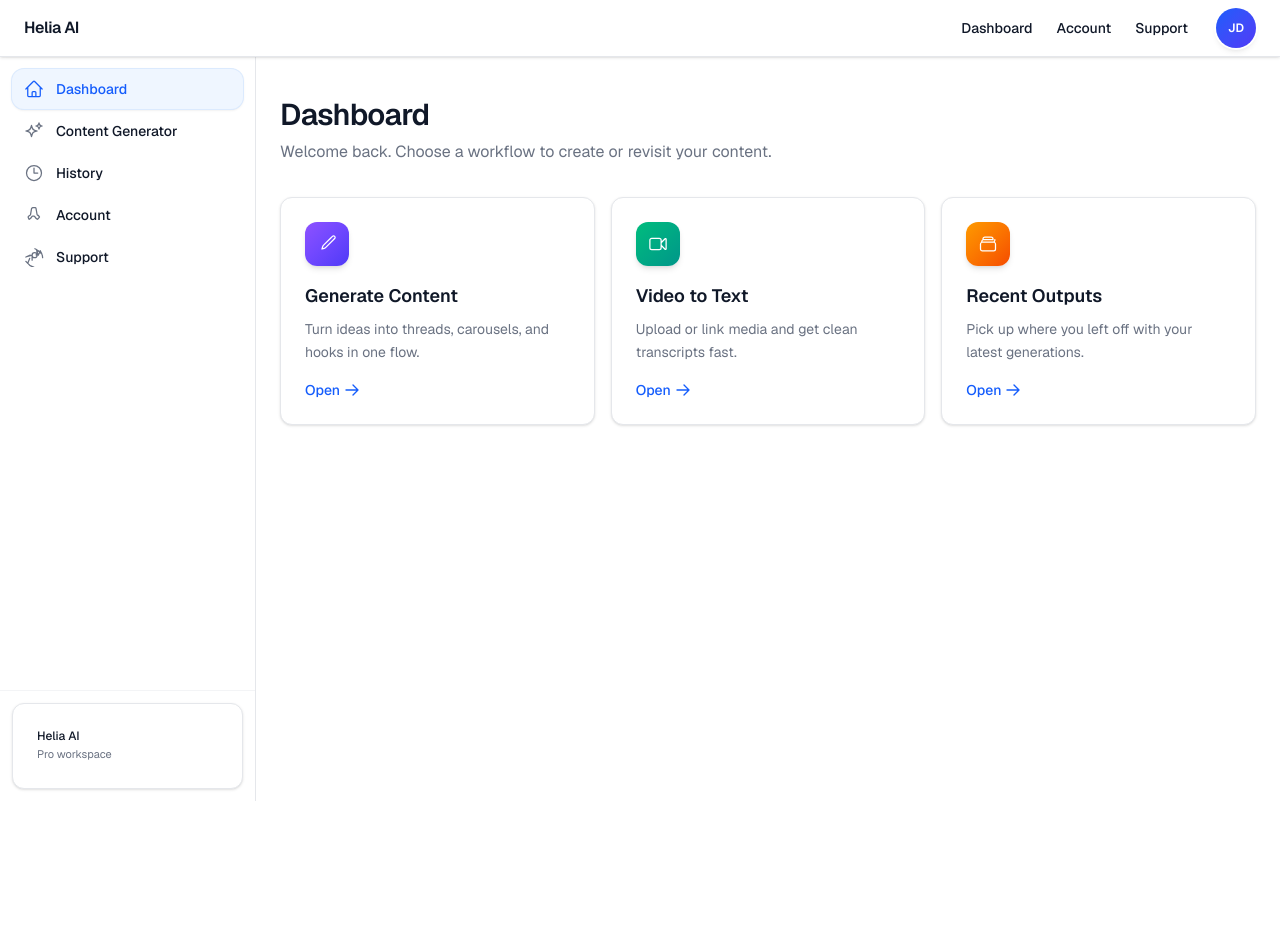
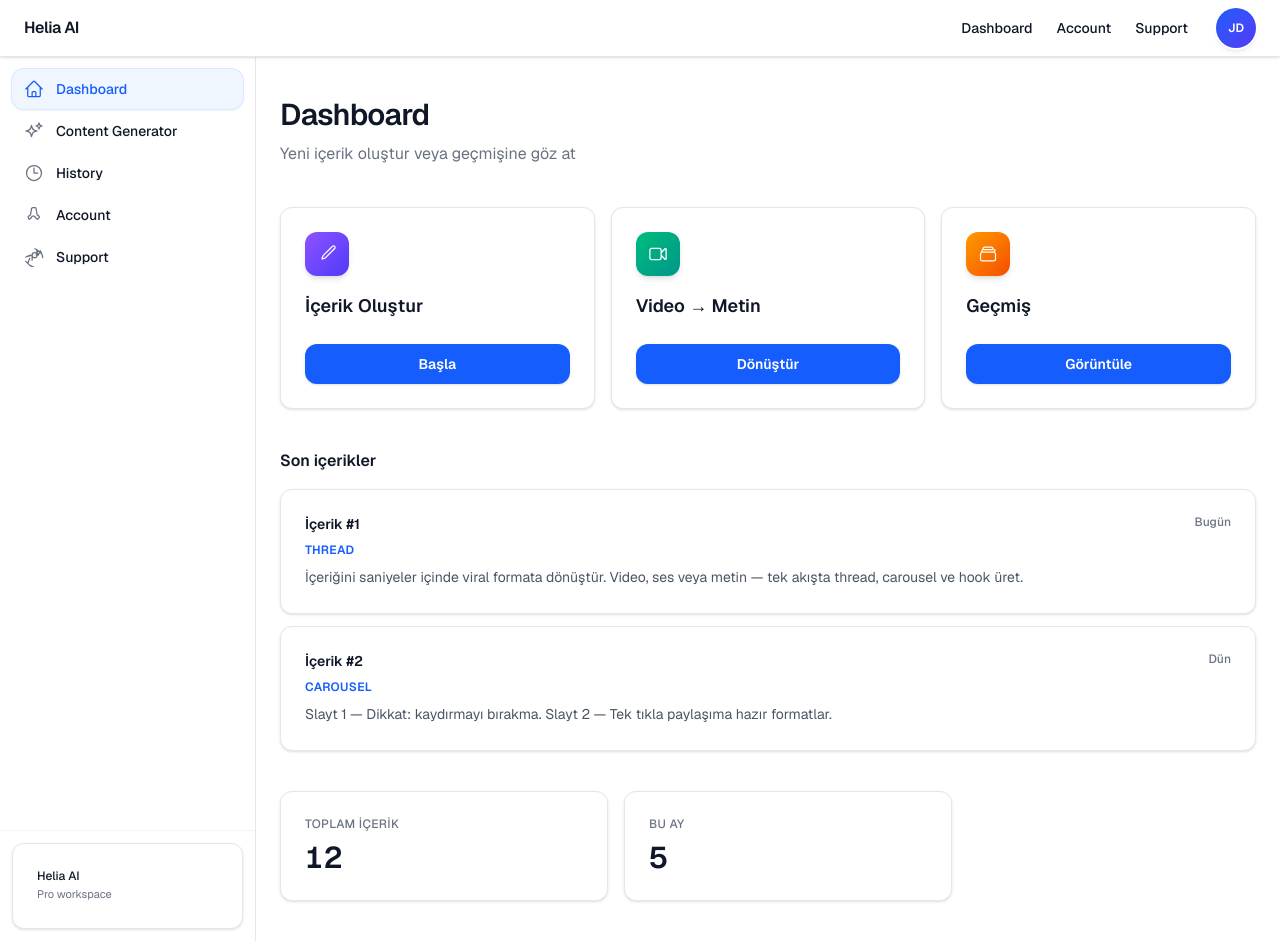
Before and after one commit to heliaaidijitalajans-hash/helia-content-repurposer, a Next.js app: page /dashboard in a window 1280 px wide. Before the commit the page ends 801 px from the top, so only its background shows below. Built offline with nearby package versions, Linux system fonts and the light colour scheme; no server answers.

Commit message:
tüm proje

```diff
--- a/app/dashboard/page.tsx
+++ b/app/dashboard/page.tsx
@@ -1,107 +1,209 @@
 import Link from "next/link";
+import { getHistoryItems } from "@/lib/history/get-history-items";
+import { getDashboardHomePageCopy } from "@/lib/dashboard/load-copy";
+import { getDashboardStatsPlaceholder } from "@/lib/dashboard/stats-placeholder";
 import { lightCardClass } from "@/lib/ui/saas-card";
 
-const cards = [
+const cardBase = `${lightCardClass} shadow-sm transition hover:shadow-md`;
+
+function itemTitle(template: string, number: number) {
+  return template.replace("{number}", String(number));
+}
+
+export default async function DashboardPage() {
+  const copy = await getDashboardHomePageCopy();
+  const stats = getDashboardStatsPlaceholder();
+  const historySlice = getHistoryItems().slice(0, 2);
+  const dateLabels = [copy.dateToday, copy.dateYesterday] as const;
+  const recentRows = historySlice.map((item, i) => ({
+    ...item,
+    dateLabel: dateLabels[i] ?? copy.dateToday,
+  }));
+
+  const quickCards = [
     {
-    title: "Generate Content",
-    description: "Turn ideas into threads, carousels, and hooks in one flow.",
-    href: "/dashboard/content",
+      title: copy.quickCreateTitle,
+      cta: copy.quickCreateCta,
+      href: "/dashboard/content" as const,
       accent: "from-violet-500 to-indigo-600",
-    icon: IconPen,
+      Icon: IconPen,
     },
     {
-    title: "Video to Text",
-    description: "Upload or link media and get clean transcripts fast.",
-    href: "/dashboard/content",
+      title: copy.quickVideoTitle,
+      cta: copy.quickVideoCta,
+      href: "/dashboard/content" as const,
       accent: "from-emerald-500 to-teal-600",
-    icon: IconFilm,
+      Icon: IconFilm,
     },
     {
-    title: "Recent Outputs",
-    description: "Pick up where you left off with your latest generations.",
-    href: "/history",
+      title: copy.quickHistoryTitle,
+      cta: copy.quickHistoryCta,
+      href: "/history" as const,
       accent: "from-amber-500 to-orange-600",
-    icon: IconStack,
+      Icon: IconStack,
     },
   ] as const;
 
-export default function DashboardPage() {
   return (
-    <div className="space-y-8">
-      <div>
+    <div className="space-y-10">
+      <header>
         <h1 className="text-2xl font-semibold tracking-tight text-gray-900 sm:text-3xl">
-          Dashboard
+          {copy.title}
         </h1>
-        <p className="mt-1.5 max-w-2xl text-sm leading-relaxed text-gray-500 sm:text-base">
-          Welcome back. Choose a workflow to create or revisit your content.
+        <p className="mt-2 max-w-2xl text-sm leading-relaxed text-gray-500 sm:text-base">
+          {copy.subtitle}
         </p>
-      </div>
+      </header>
 
+      <section aria-labelledby="dashboard-quick-heading">
+        <h2
+          id="dashboard-quick-heading"
+          className="sr-only"
+        >
+          {copy.quickTitle}
+        </h2>
         <ul className="grid gap-4 sm:grid-cols-2 lg:grid-cols-3">
-        {cards.map(
-          ({ title, description, href, accent, icon: Icon }) => (
+          {quickCards.map(({ title, cta, href, accent, Icon }) => (
             <li key={title}>
-              <Link
-                href={href}
-                className={`group relative flex h-full flex-col overflow-hidden transition hover:shadow-md ${lightCardClass}`}
+              <div
+                className={`flex h-full flex-col ${cardBase}`}
               >
                 <div
-                  className={`mb-4 inline-flex h-11 w-11 items-center justify-center rounded-xl bg-gradient-to-br ${accent} text-white shadow-md transition group-hover:scale-105`}
+                  className={`inline-flex h-11 w-11 items-center justify-center rounded-xl bg-gradient-to-br ${accent} text-white shadow-md`}
                 >
                   <Icon className="h-5 w-5" />
                 </div>
-                <h2 className="text-lg font-semibold text-gray-900">
+                <h3 className="mt-4 text-lg font-semibold text-gray-900">
                   {title}
+                </h3>
+                <div className="flex-1" />
+                <Link
+                  href={href}
+                  className="mt-6 inline-flex w-full justify-center rounded-xl bg-blue-600 px-4 py-2.5 text-sm font-semibold text-white shadow-sm transition hover:bg-blue-700 sm:w-auto"
+                >
+                  {cta}
+                </Link>
+              </div>
+            </li>
+          ))}
+        </ul>
+      </section>
+
+      <section aria-labelledby="dashboard-recent-heading">
+        <h2
+          id="dashboard-recent-heading"
+          className="text-base font-semibold text-gray-900"
+        >
+          {copy.recentTitle}
         </h2>
-                <p className="mt-2 flex-1 text-sm leading-relaxed text-gray-500">
-                  {description}
+        <ul className="mt-4 space-y-3">
+          {recentRows.map((item) => {
+            const typeLabel =
+              item.type === "thread" ? copy.typeThread : copy.typeCarousel;
+            return (
+              <li key={item.id}>
+                <Link
+                  href="/history"
+                  className={`block ${cardBase}`}
+                >
+                  <div className="flex flex-wrap items-start justify-between gap-2">
+                    <h3 className="text-sm font-semibold text-gray-900">
+                      {itemTitle(copy.itemTitle, item.number)}
+                    </h3>
+                    <span className="text-xs font-medium text-gray-500">
+                      {item.dateLabel}
+                    </span>
+                  </div>
+                  <p className="mt-2 text-xs font-semibold uppercase tracking-wide text-blue-600">
+                    {typeLabel}
                   </p>
-                <span className="mt-4 inline-flex items-center text-sm font-medium text-blue-600 transition group-hover:gap-1">
-                  Open
+                  <p className="mt-2 line-clamp-2 text-sm leading-relaxed text-gray-600">
+                    {item.preview}
+                  </p>
+                </Link>
+              </li>
+            );
+          })}
+        </ul>
+      </section>
+
+      <section aria-label={`${copy.statsTotalLabel}, ${copy.statsMonthLabel}`}>
+        <div className="grid gap-4 sm:grid-cols-2 lg:max-w-2xl">
+          <div className={cardBase}>
+            <p className="text-xs font-medium uppercase tracking-wide text-gray-500">
+              {copy.statsTotalLabel}
+            </p>
+            <p className="mt-2 text-3xl font-semibold tabular-nums text-gray-900">
+              {stats.total}
+            </p>
+          </div>
+          <div className={cardBase}>
+            <p className="text-xs font-medium uppercase tracking-wide text-gray-500">
+              {copy.statsMonthLabel}
+            </p>
+            <p className="mt-2 text-3xl font-semibold tabular-nums text-gray-900">
+              {stats.thisMonth}
+            </p>
+          </div>
+        </div>
+      </section>
+    </div>
+  );
+}
+
+function IconPen(props: { className?: string }) {
+  return (
     <svg
-                    className="ml-1 h-4 w-4 transition-transform group-hover:translate-x-0.5"
+      className={props.className}
       fill="none"
       viewBox="0 0 24 24"
-                    strokeWidth={2}
+      strokeWidth={1.5}
       stroke="currentColor"
       aria-hidden
     >
       <path
         strokeLinecap="round"
         strokeLinejoin="round"
-                      d="M13.5 4.5 21 12m0 0-7.5 7.5M21 12H3"
+        d="m16.862 4.487 1.687-1.688a1.875 1.875 0 1 1 2.652 2.652L10.582 16.07a4.5 4.5 0 0 1-1.897 1.13L6 18l.8-2.685a4.5 4.5 0 0 1 1.129-1.897l8.932-8.931Z"
       />
-                  </svg>
-                </span>
-              </Link>
-            </li>
-          ),
-        )}
-      </ul>
-    </div>
-  );
-}
-
-function IconPen(props: { className?: string }) {
-  return (
-    <svg className={props.className} fill="none" viewBox="0 0 24 24" strokeWidth={1.5} stroke="currentColor" aria-hidden>
-      <path strokeLinecap="round" strokeLinejoin="round" d="m16.862 4.487 1.687-1.688a1.875 1.875 0 1 1 2.652 2.652L10.582 16.07a4.5 4.5 0 0 1-1.897 1.13L6 18l.8-2.685a4.5 4.5 0 0 1 1.129-1.897l8.932-8.931Z" />
     </svg>
   );
 }
 
 function IconFilm(props: { className?: string }) {
   return (
-    <svg className={props.className} fill="none" viewBox="0 0 24 24" strokeWidth={1.5} stroke="currentColor" aria-hidden>
-      <path strokeLinecap="round" strokeLinejoin="round" d="m15.75 10.5 4.72-4.72a.75.75 0 0 1 1.28.53v11.38a.75.75 0 0 1-1.28.53l-4.72-4.72M4.5 18.75h9a2.25 2.25 0 0 0 2.25-2.25v-9a2.25 2.25 0 0 0-2.25-2.25h-9A2.25 2.25 0 0 0 2.25 7.5v9a2.25 2.25 0 0 0 2.25 2.25Z" />
+    <svg
+      className={props.className}
+      fill="none"
+      viewBox="0 0 24 24"
+      strokeWidth={1.5}
+      stroke="currentColor"
+      aria-hidden
+    >
+      <path
+        strokeLinecap="round"
+        strokeLinejoin="round"
+        d="m15.75 10.5 4.72-4.72a.75.75 0 0 1 1.28.53v11.38a.75.75 0 0 1-1.28.53l-4.72-4.72M4.5 18.75h9a2.25 2.25 0 0 0 2.25-2.25v-9a2.25 2.25 0 0 0-2.25-2.25h-9A2.25 2.25 0 0 0 2.25 7.5v9a2.25 2.25 0 0 0 2.25 2.25Z"
+      />
     </svg>
   );
 }
 
 function IconStack(props: { className?: string }) {
   return (
-    <svg className={props.className} fill="none" viewBox="0 0 24 24" strokeWidth={1.5} stroke="currentColor" aria-hidden>
-      <path strokeLinecap="round" strokeLinejoin="round" d="M6 6.878V6a2.25 2.25 0 0 1 2.25-2.25h7.5A2.25 2.25 0 0 1 18 6v.878m-12 0c.235-.083.487-.128.75-.128h10.5c.263 0 .515.045.75.128m-12 0A2.25 2.25 0 0 0 4.5 9v.878m15.75-3A2.25 2.25 0 0 1 19.5 9v.878m0 0a2.246 2.246 0 0 0-.75-.128H5.25c-.263 0-.515.045-.75.128m15 0A2.25 2.25 0 0 1 21 12v6a2.25 2.25 0 0 1-2.25 2.25H5.25A2.25 2.25 0 0 1 3 18v-6c0-.98.626-1.813 1.5-2.122" />
+    <svg
+      className={props.className}
+      fill="none"
+      viewBox="0 0 24 24"
+      strokeWidth={1.5}
+      stroke="currentColor"
+      aria-hidden
+    >
+      <path
+        strokeLinecap="round"
+        strokeLinejoin="round"
+        d="M6 6.878V6a2.25 2.25 0 0 1 2.25-2.25h7.5A2.25 2.25 0 0 1 18 6v.878m-12 0c.235-.083.487-.128.75-.128h10.5c.263 0 .515.045.75.128m-12 0A2.25 2.25 0 0 0 4.5 9v.878m15.75-3A2.25 2.25 0 0 1 19.5 9v.878m0 0a2.246 2.246 0 0 0-.75-.128H5.25c-.263 0-.515.045-.75.128m15 0A2.25 2.25 0 0 1 21 12v6a2.25 2.25 0 0 1-2.25 2.25H5.25A2.25 2.25 0 0 1 3 18v-6c0-.98.626-1.813 1.5-2.122"
+      />
     </svg>
   );
 }
--- /dev/null
+++ b/lib/dashboard/load-copy.ts
@@ -0,0 +1,14 @@
+import type en from "@/messages/en.json";
+import { getStandaloneLocale } from "@/lib/account/load-copy";
+
+export type DashboardHomePageCopy = (typeof en)["dashboardHomePage"];
+
+export async function getDashboardHomePageCopy(): Promise<DashboardHomePageCopy> {
+  const locale = await getStandaloneLocale();
+  if (locale === "en") {
+    const mod = await import("@/messages/en.json");
+    return mod.default.dashboardHomePage;
+  }
+  const mod = await import("@/messages/tr.json");
+  return mod.default.dashboardHomePage;
+}
--- /dev/null
+++ b/lib/dashboard/stats-placeholder.ts
@@ -0,0 +1,4 @@
+/** Replace with real aggregates when analytics exist. */
+export function getDashboardStatsPlaceholder() {
+  return { total: 12, thisMonth: 5 } as const;
+}
--- a/messages/en.json
+++ b/messages/en.json
@@ -170,6 +170,25 @@
     "dangerDescription": "Deleting your account is permanent and cannot be undone.",
     "deleteConfirm": "This will permanently delete your account and data. Continue?"
   },
+  "dashboardHomePage": {
+    "title": "Dashboard",
+    "subtitle": "Create new content or browse your history",
+    "quickTitle": "Quick actions",
+    "quickCreateTitle": "Create content",
+    "quickCreateCta": "Start",
+    "quickVideoTitle": "Video → Text",
+    "quickVideoCta": "Transcribe",
+    "quickHistoryTitle": "History",
+    "quickHistoryCta": "View",
+    "recentTitle": "Recent content",
+    "itemTitle": "Content #{number}",
+    "typeThread": "Thread",
+    "typeCarousel": "Carousel",
+    "dateToday": "Today",
+    "dateYesterday": "Yesterday",
+    "statsTotalLabel": "Total content",
+    "statsMonthLabel": "This month"
+  },
   "auth": {
     "title": "Sign in or sign up",
     "subtitle": "Continue with email and password.",
--- a/messages/tr.json
+++ b/messages/tr.json
@@ -170,6 +170,25 @@
     "dangerDescription": "Hesabınızı silmek kalıcıdır. Bu işlem geri alınamaz.",
     "deleteConfirm": "Hesabınız ve verileriniz kalıcı olarak silinecek. Devam etmek istiyor musunuz?"
   },
+  "dashboardHomePage": {
+    "title": "Dashboard",
+    "subtitle": "Yeni içerik oluştur veya geçmişine göz at",
+    "quickTitle": "Hızlı işlemler",
+    "quickCreateTitle": "İçerik Oluştur",
+    "quickCreateCta": "Başla",
+    "quickVideoTitle": "Video → Metin",
+    "quickVideoCta": "Dönüştür",
+    "quickHistoryTitle": "Geçmiş",
+    "quickHistoryCta": "Görüntüle",
+    "recentTitle": "Son içerikler",
+    "itemTitle": "İçerik #{number}",
+    "typeThread": "Thread",
+    "typeCarousel": "Carousel",
+    "dateToday": "Bugün",
+    "dateYesterday": "Dün",
+    "statsTotalLabel": "Toplam içerik",
+    "statsMonthLabel": "Bu ay"
+  },
   "auth": {
     "title": "Giriş veya kayıt",
     "subtitle": "E-posta ve şifre ile devam edin.",
```
Lines whose indentation alone changed are shown as unchanged.
